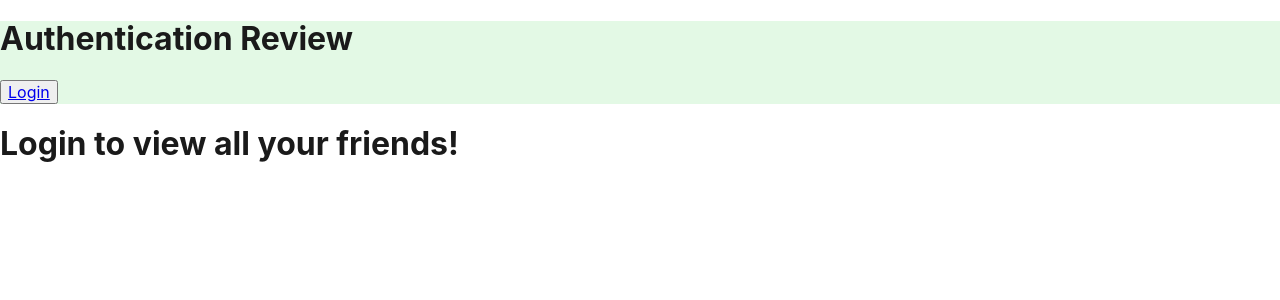
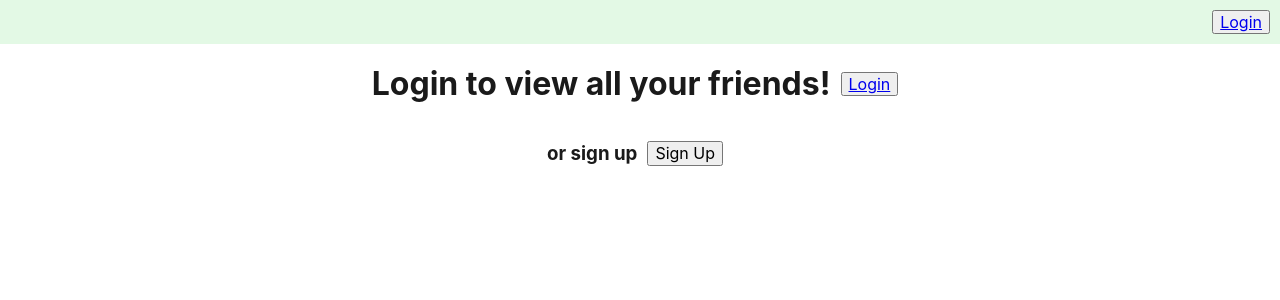
Before and after one commit to fluviangumbo/Board-Game-Night, a React (Vite) app in the folder client/: page / in a window 1280 px wide. Shown: the top 300 px of the page. Built offline with nearby package versions, Linux system fonts and the light colour scheme.

Commit message:
I did lots of things

```diff
--- a/client/src/components/Navbar.tsx
+++ b/client/src/components/Navbar.tsx
@@ -17,8 +17,7 @@ const Navbar = () => {
   }, [loginCheck]);
 
   return (
-    <div className='display-flex justify-space-between align-center py-2 px-5 mint-green'>
-      <h1>Authentication Review</h1>
+    <div className='display-flex justify-space-between align-center py-2 px-5 mint-green login-button'>
       <div>
         {!loginCheck ? (
           <button className='btn' type='button'>
--- a/client/src/index.css
+++ b/client/src/index.css
@@ -363,3 +363,18 @@ body {
   font-size: 16px;
   color: #1a1a1a;
 }
+
+.login-notice {
+  display: flex;
+  justify-content: center; /* Centers horizontally */
+  align-items: center; /* Centers vertically */
+  text-align: center;
+}
+
+.login-button {
+  display: flex;
+  justify-content: right; /* Centers horizontally */
+  align-items: center; /* Centers vertically */
+  text-align: center;
+  padding: 10px;
+}
--- a/client/src/main.tsx
+++ b/client/src/main.tsx
@@ -7,6 +7,7 @@ import App from './App.tsx';
 import ErrorPage from './pages/ErrorPage.tsx';
 import Home from './pages/Home.tsx';
 import Login from './pages/Login.tsx';
+import SignUp from './pages/SignUp.tsx';
 
 const router = createBrowserRouter([
   {
@@ -22,6 +23,10 @@ const router = createBrowserRouter([
         path: '/login',
         element: <Login />,
       },
+      {
+        path: '/signup',
+        element: <SignUp />,
+      }
     ],
   },
 ]);
--- a/client/src/pages/Home.tsx
+++ b/client/src/pages/Home.tsx
@@ -2,11 +2,11 @@ import { useState, useEffect, useLayoutEffect } from "react";
 import { retrieveUsers } from "../api/userAPI";
 import type { UserData } from "../interfaces/UserData";
 import ErrorPage from "./ErrorPage";
-import UserList from '../components/Users';
-import auth from '../utils/auth';
+import UserList from "../components/Users";
+import auth from "../utils/auth";
+import { Link } from "react-router-dom";
 
 const Home = () => {
-
   const [users, setUsers] = useState<UserData[]>([]);
   const [error, setError] = useState(false);
   const [loginCheck, setLoginCheck] = useState(false);
@@ -30,12 +30,12 @@ const Home = () => {
   const fetchUsers = async () => {
     try {
       const data = await retrieveUsers();
-            setUsers(data)
+      setUsers(data);
     } catch (err) {
-            console.error('Failed to retrieve tickets:', err);
+      console.error("Failed to retrieve tickets:", err);
       setError(true);
     }
-    }
+  };
 
   if (error) {
     return <ErrorPage />;
@@ -43,16 +43,29 @@ const Home = () => {
 
   return (
     <>
-            {
-                !loginCheck ? (
-                    <div className='login-notice'>
-                        <h1>
-                            Login to view all your friends!
-                        </h1>
+      <div className="display-flex justify-space-between align-center py-2 px-5 login-notice">
+        <h1>Login to view all your friends!</h1>
+        <div className="login-button">
+          <button className="btn" type="button">
+            <Link to="/login">Login</Link>
+          </button>
         </div>
-                ) : (
-                    <UserList users={users} />
-                )}
+      </div>
+      {/* {!loginCheck ? ( */}
+        <div className="login-notice">
+          <h3>or sign up</h3>
+          <div className="login-button">
+            <Link to="/signup">
+              <button className="btn" type="button">
+                Sign Up
+              </button>
+            </Link>
+          </div>
+        </div>
+      {/* // ) : (
+      //   <UserList users={users} />
+      // )} */}
+
     </>
   );
 };
--- a/client/src/pages/Login.tsx
+++ b/client/src/pages/Login.tsx
@@ -1,5 +1,4 @@
 import { useState, type FormEvent, type ChangeEvent } from 'react';
-
 import Auth from '../utils/auth';
 import { login } from '../api/authAPI';
 import type { UserLogin } from '../interfaces/UserLogin';
--- a/client/src/pages/SignUp.tsx
+++ b/client/src/pages/SignUp.tsx
@@ -1,5 +1,4 @@
 import { useState, type FormEvent, type ChangeEvent } from "react";
-
 import Auth from "../utils/auth";
 import { login } from "../api/authAPI";
 import type { UserLogin } from "../interfaces/UserLogin";
```
Lines whose indentation alone changed are shown as unchanged.
